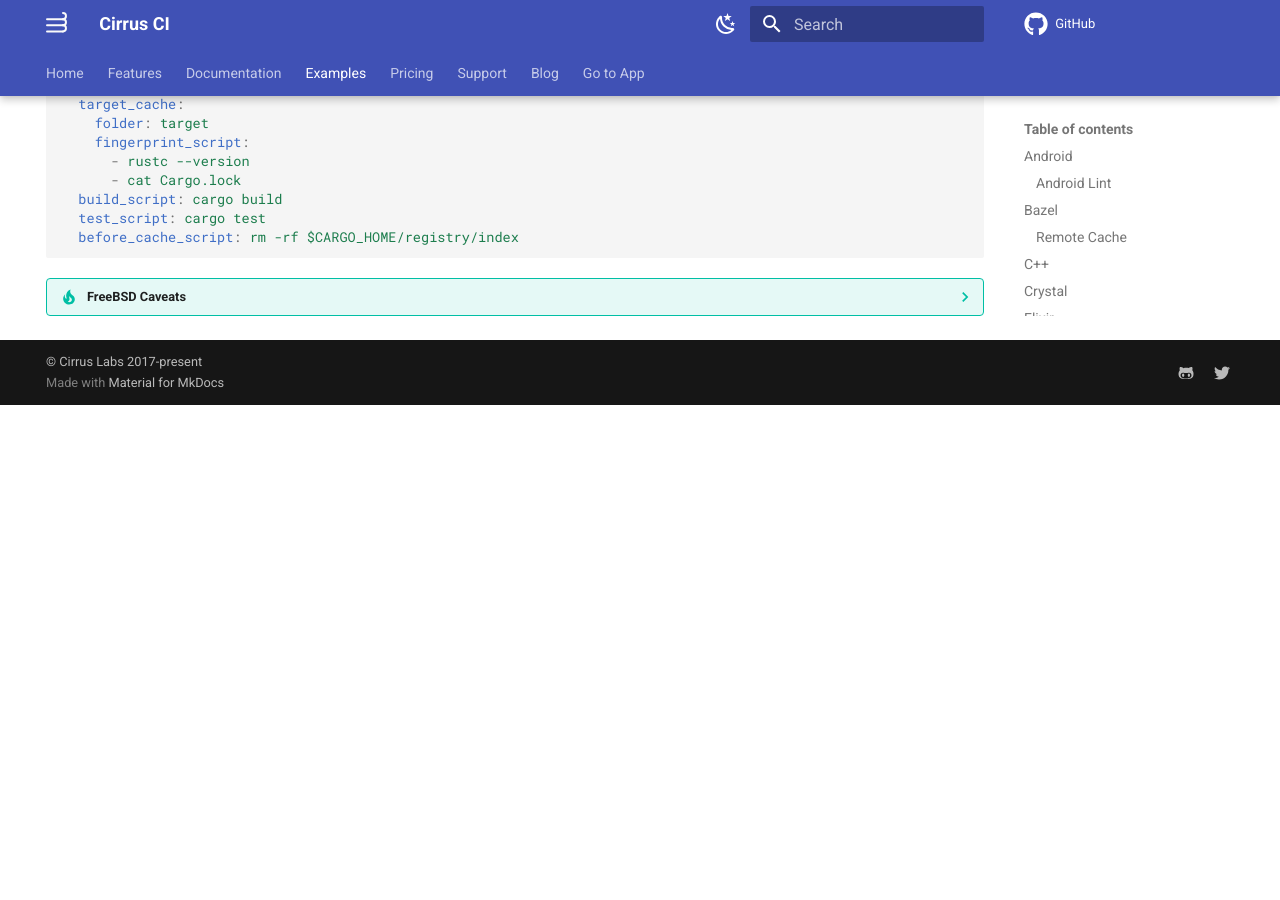
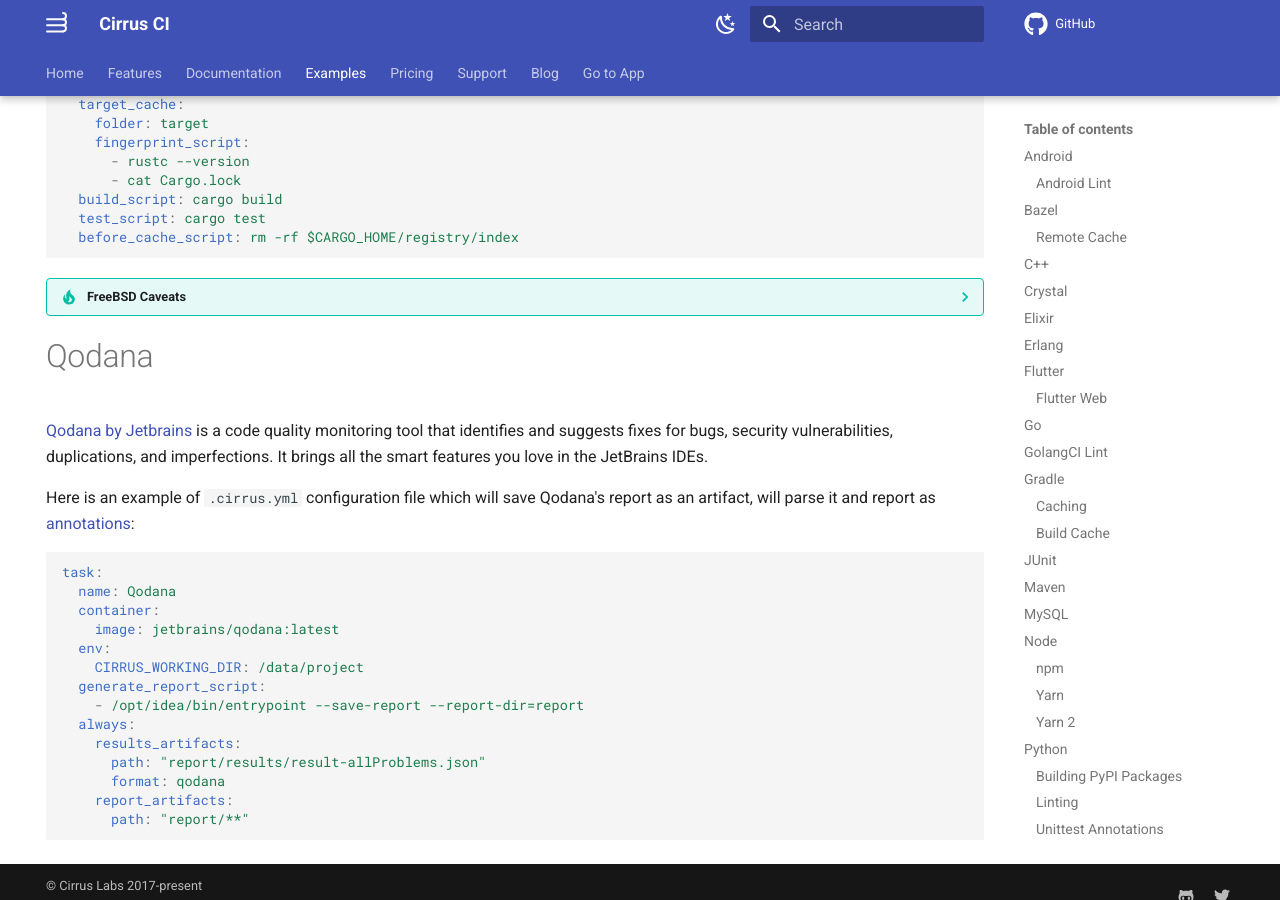
Before and after one commit to cirruslabs/cirrus-ci-docs, an MkDocs documentation site: the page built from docs/examples.md, in a window 1280 px wide and 900 px high, scrolled down 13353 px. Built offline with MkDocs 1.6.1 and Material for MkDocs 9.7.7, drawn with Linux system fonts in a browser that asks for light colours; comment, search, counter and statistics services are not loaded; before the commit the page ends 13758 px from its top, so only the background shows below that.

Commit message:
Document Qodana

````diff
--- a/docs/examples.md
+++ b/docs/examples.md
@@ -722,3 +722,28 @@ test_task:
       test_script: cargo test --all --all-targets
       before_cache_script: rm -rf $HOME/.cargo/registry/index
     ```
+
+# Qodana
+
+[Qodana by Jetbrains](https://github.com/JetBrains/Qodana) is a code quality monitoring tool that identifies and suggests fixes for bugs,
+security vulnerabilities, duplications, and imperfections. It brings all the smart features you love in the JetBrains IDEs.
+
+Here is an example of `.cirrus.yml` configuration file which will save Qodana's report as an artifact, will parse it and
+report as [annotations](guide/writing-tasks.md#artifact-parsing):
+
+```yaml
+task:
+  name: Qodana
+  container:
+    image: jetbrains/qodana:latest
+  env:
+    CIRRUS_WORKING_DIR: /data/project
+  generate_report_script:
+    - /opt/idea/bin/entrypoint --save-report --report-dir=report
+  always:
+    results_artifacts:
+      path: "report/results/result-allProblems.json"
+      format: qodana
+    report_artifacts:
+      path: "report/**"
+```
````
Also changed, not shown: docs/guide/writing-tasks.md (+1 -0 lines), 1 other file.
